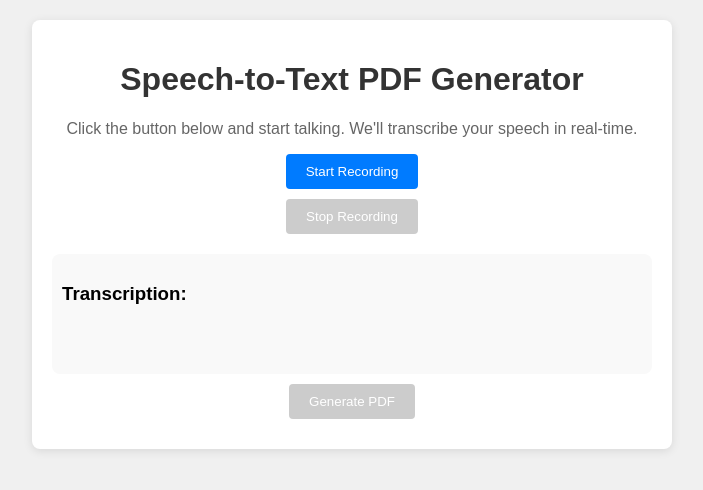
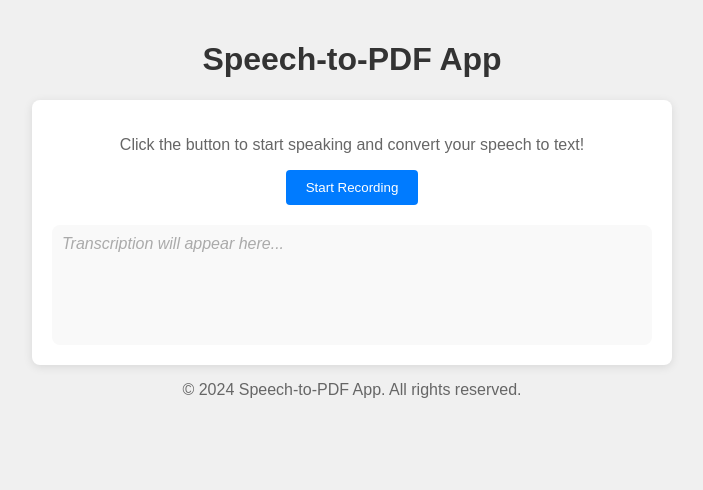
Before and after one commit to Kundan547/CalmNest, a Flask app: page / in a window 1280 px wide. Shown: the top 490 px of the page, without its empty margins (288-991 px from the left). Run offline with Flask 3, Linux system fonts and the light colour scheme.

Commit message:
Make some changes for End-USER

```diff
--- a/templates/home.html
+++ b/templates/home.html
@@ -3,31 +3,24 @@
 <head>
     <meta charset="UTF-8">
     <meta name="viewport" content="width=device-width, initial-scale=1.0">
-    <title>Speech-to-Text App</title>
-    <!-- Correctly link to the styles.css file -->
+    <title>Speech-to-PDF App</title>
     <link rel="stylesheet" href="{{ url_for('static', filename='css/styles.css') }}">
 </head>
 <body>
-    <div class="container">
-        <h1>Speech-to-Text PDF Generator</h1>
-        <p>Click the button below and start talking. We'll transcribe your speech in real-time.</p>
-
-        <button id="start-record-btn" onclick="startRecording()">Start Recording</button>
-        <button id="stop-record-btn" onclick="stopRecording()" disabled>Stop Recording</button>
-
-        <div id="transcription-result">
-            <h3>Transcription:</h3>
-            <p id="transcript-text"></p>
+    <header>
+        <h1>Speech-to-PDF App</h1>
+    </header>
+    <main>
+        <div class="container">
+            <p>Click the button to start speaking and convert your speech to text!</p>
+            <button id="start-recording" class="btn">Start Recording</button>
+            <div id="transcription-result" class="result-box">
+                <i>Transcription will appear here...</i>
+            </div>
         </div>
-
-        <form action="/generate_pdf" method="POST">
-            <textarea id="transcription-input" name="transcription" hidden></textarea>
-            <button type="submit" id="generate-pdf-btn" disabled>Generate PDF</button>
-        </form>
-    </div>
-
-    <!-- Correctly link to the recorder.js file -->
-    <script src="{{ url_for('static', filename='js/recorder.js') }}"></script>
-
+    </main>
+    <footer>
+        <p>&copy; 2024 Speech-to-PDF App. All rights reserved.</p>
+    </footer>
 </body>
 </html>
```
